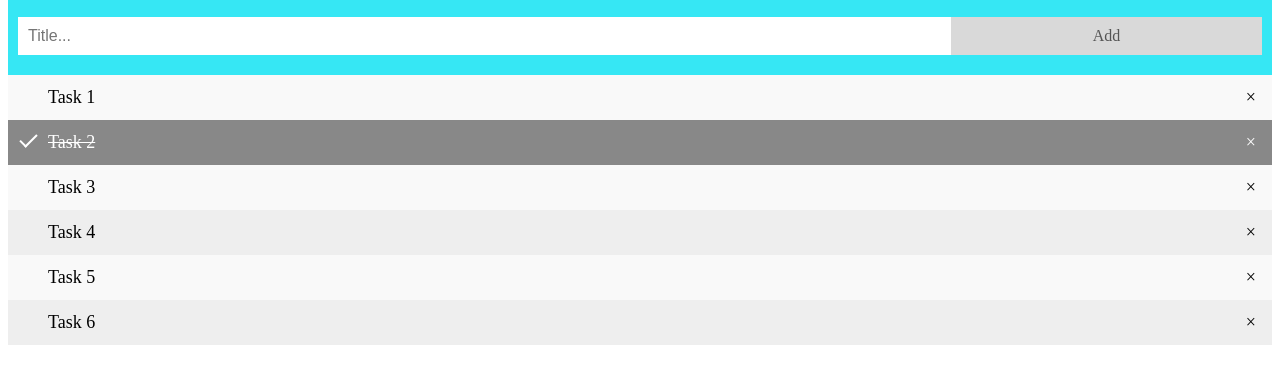
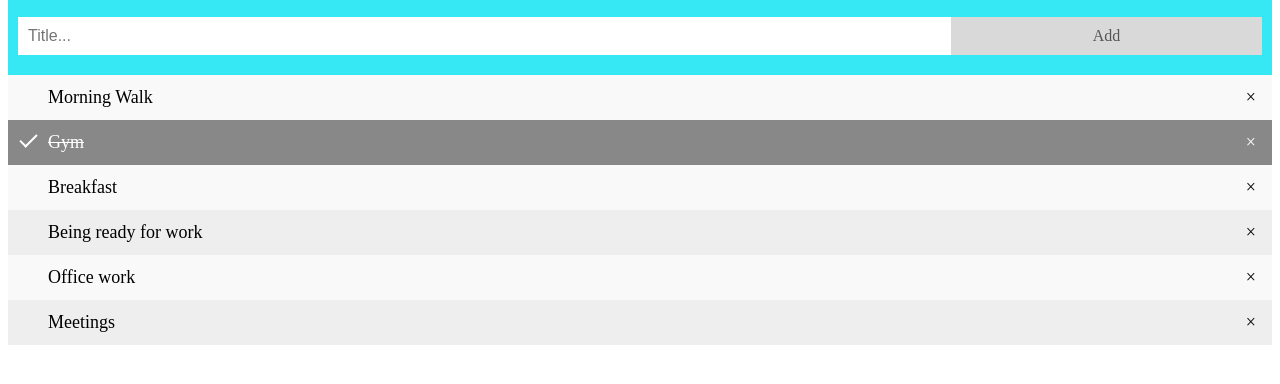
Before and after one commit to krishna-kumar070/To-Do-List, a plain HTML site: page index.html in a window 1280 px wide. Shown: the part 78-462 px from the top of the page. Drawn offline with Linux system fonts and the light colour scheme.

Commit message:
Update index.html

```diff
--- a/index.html
+++ b/index.html
@@ -15,12 +15,12 @@
     </div>
 
     <ul id="myUL">
-      <li>Task 1</li>
-      <li class="checked">Task 2</li>
-      <li>Task 3</li>
-      <li>Task  4</li>
-      <li>Task 5</li>
-      <li>Task 6</li>
+      <li>Morning Walk</li>
+      <li class="checked">Gym</li>
+      <li>Breakfast</li>
+      <li>Being ready for work</li>
+      <li>Office work</li>
+      <li>Meetings</li>
     </ul>
 
   <script src ="app.js"  ></script>
```
